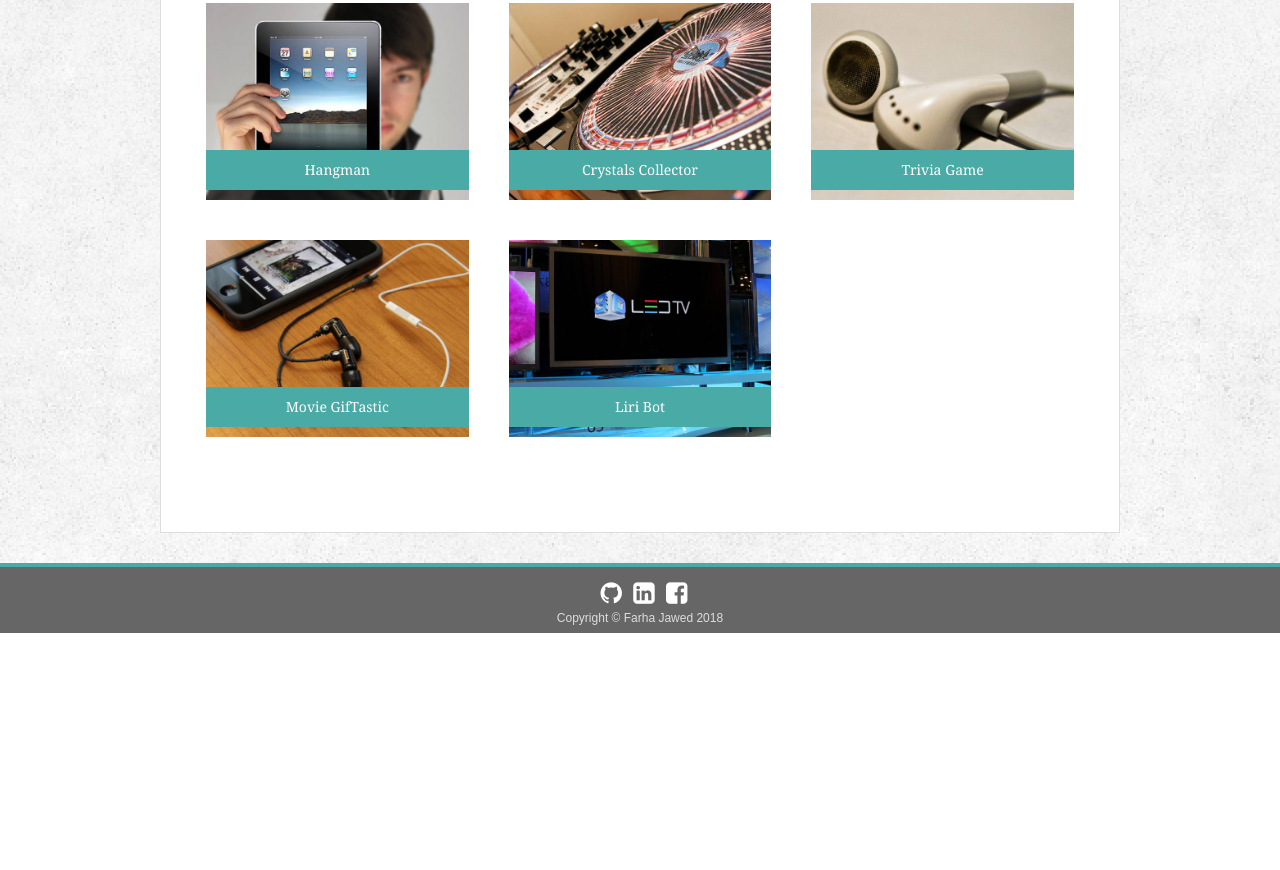
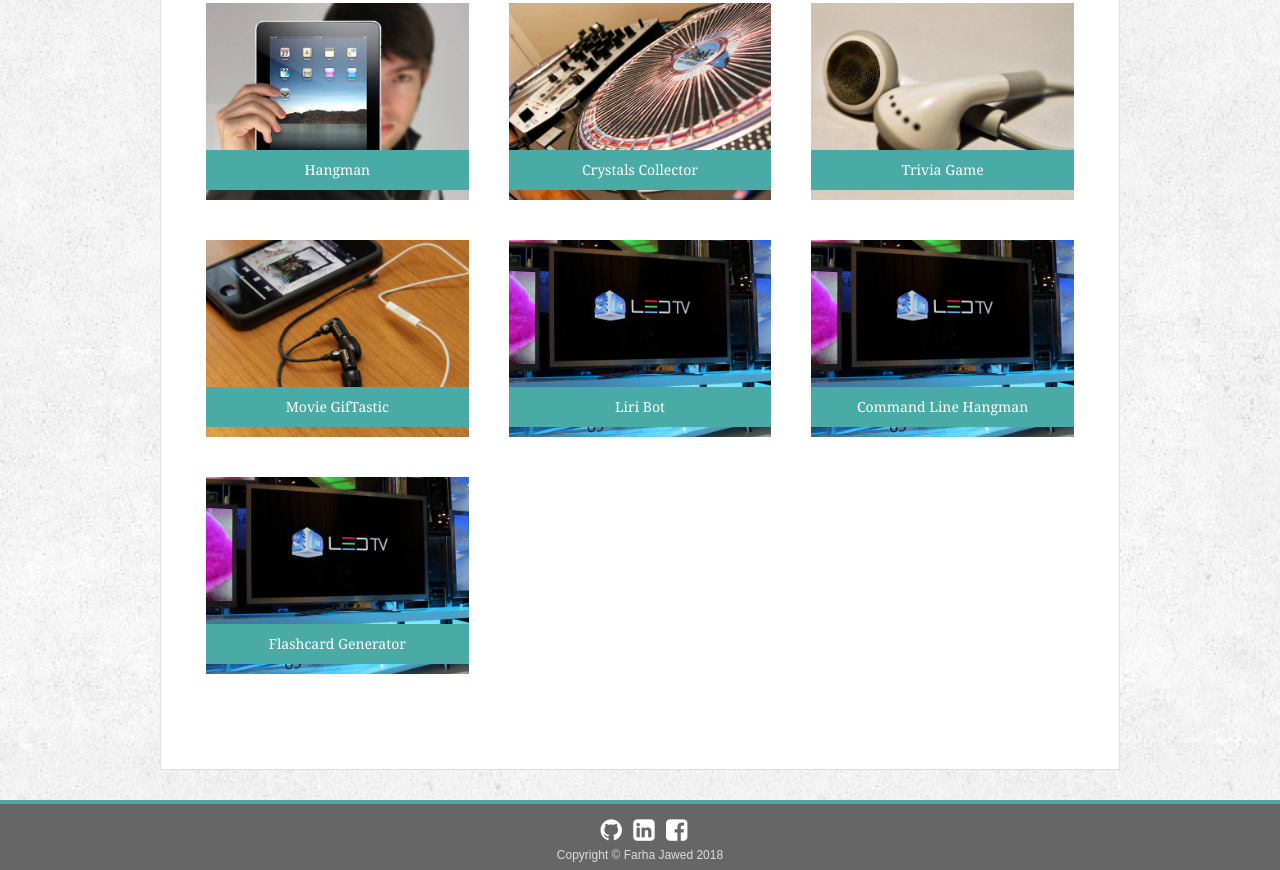
Before and after one commit to farha-neu/Responsive-Portfolio, a plain HTML site: page portfolio.html in a window 1280 px wide. Shown: the part 457-1327 px from the top of the page. Before the commit the page ends 1090 px from the top, so only its background shows below. Drawn offline with Linux system fonts and the light colour scheme.

Commit message:
added to portfolio

```diff
--- a/portfolio.html
+++ b/portfolio.html
@@ -87,6 +87,18 @@
                             <div class="project-info">Liri Bot</div>
                         </a>
                     </div>
+                    <div class="column">
+                        <a href="https://github.com/farha-neu/hangman-node">
+                            <img src="assets/images/technics-q-c-640-480-9.jpg" alt="project8"/>
+                            <div class="project-info">Command Line Hangman</div>
+                        </a>
+                    </div>
+                    <div class="column">
+                        <a href="https://github.com/farha-neu/Flashcard-Generator">
+                            <img src="assets/images/technics-q-c-640-480-9.jpg" alt="project8"/>
+                            <div class="project-info">Flashcard Generator</div>
+                        </a>
+                    </div>
                 </div>
         </section>
     </section>
```
